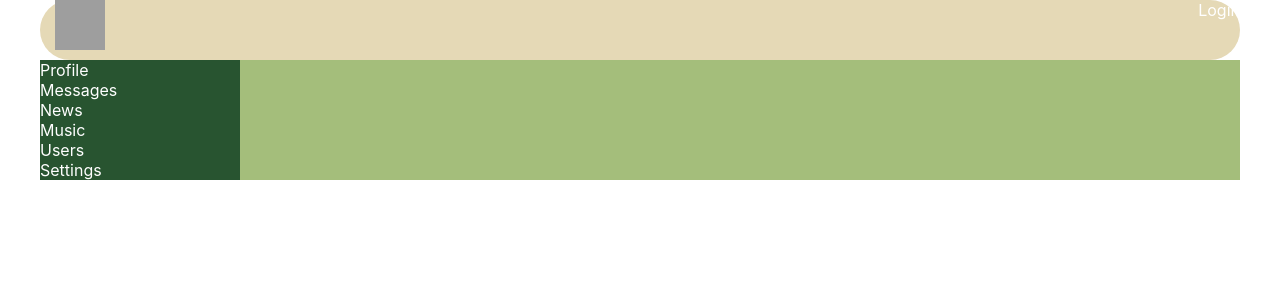
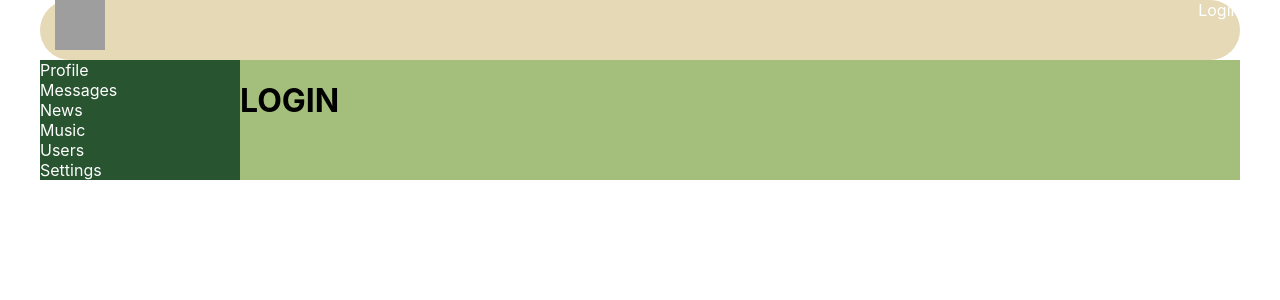
Before and after one commit to Vladyslavua3/SamuraiTSReact, a React (Create React App) app: page /login in a window 1280 px wide. Shown: the top 300 px of the page. Built offline with nearby package versions, Linux system fonts and the light colour scheme; no server answers; grey boxes are pictures that could not be loaded.

Commit message:
init:Redirect update:App,Dialogs and Profile

```diff
--- a/src/App.tsx
+++ b/src/App.tsx
@@ -10,6 +10,7 @@
 import UsersContainer from "./components/Users/UsersContainer";
 import ProfileContainer from "./components/Profile/ProfileContainer";
 import HeaderContainer from "./components/Header/HeaderContainer";
+import { Login } from "./components/Login/Login";
 
 const App = () => {
 
@@ -25,6 +26,7 @@
                         <Route path='/music' render={()=><Music/>}/>
                         <Route path='/users' render={()=><UsersContainer/>}/>
                         <Route path='/settings' render={()=><Settings/>}/>
+                        <Route path='/login' render={()=><Login />}/>
                 </div>
             </div>
     )
--- a/src/components/Dialogs/Dialogs.tsx
+++ b/src/components/Dialogs/Dialogs.tsx
@@ -1,6 +1,6 @@
 import React from "react";
 import s from './Dialogs.module.css'
-import {NavLink} from "react-router-dom";
+import { NavLink, Redirect } from "react-router-dom";
 import {dialogsType, messageType} from "../../Store";
 import {ChangeEvent} from "react";
 import {DialogsPropsType} from "./DialogsContainer";
@@ -46,6 +46,10 @@
             props.onChange(text)
         }
     }
+
+   if(!props.isAuth) return <Redirect to='/login'/>
+
+
 return(
     <div className={s.dialogs}>
         <div className={s.dialogsItems}>
--- a/src/components/Dialogs/DialogsContainer.tsx
+++ b/src/components/Dialogs/DialogsContainer.tsx
@@ -9,6 +9,7 @@
 
 type MapStateContainerProps = {
     messages:messagesType
+    isAuth:boolean
 }
 
 type MapDispatchPropsType = {
@@ -21,7 +22,8 @@
 
 let mapStateToProps = (state:AppStateType):MapStateContainerProps => {
     return{
-        messages:state.messages
+        messages:state.messages,
+        isAuth:state.auth.isAuth
     }
 }
 
--- /dev/null
+++ b/src/components/Login/Login.tsx
@@ -0,0 +1,9 @@
+import React from "react";
+
+export const Login = () => {
+  return (
+    <div>
+      <h1>LOGIN</h1>
+    </div>
+  );
+};
--- a/src/components/Nav/Nav.tsx
+++ b/src/components/Nav/Nav.tsx
@@ -10,7 +10,7 @@
             <NavLink to='/profile' >Profile</NavLink>
         </div>
         <div className={s.item}>
-            <NavLink to='/dialogs'>Messages</NavLink>
+            <NavLink to='/dialogs' >Messages</NavLink>
         </div>
         <div>
             <NavLink to='/news' >News</NavLink>
--- a/src/components/Profile/ProfileContainer.tsx
+++ b/src/components/Profile/ProfileContainer.tsx
@@ -1,16 +1,16 @@
 import React, {FC} from "react";
 import {Profile} from "./Profile";
-import axios from "axios";
 import {connect} from "react-redux";
-import {getUserProfileTC, setUserProfile} from "../../redux/profileReducer";
+import {getUserProfileTC} from "../../redux/profileReducer";
 import {profilePageType, ProfileType} from "../../Store";
 import {AppStateType} from "../../redux/reduxStore";
 import {compose} from "redux";
-import {RouteComponentProps,withRouter} from "react-router-dom";
+import { Redirect, RouteComponentProps, withRouter } from "react-router-dom";
 
 
 type MapStatePropsType = {
     profile: ProfileType
+    isAuth:boolean
 }
 
 type PathParamType = {
@@ -19,7 +19,7 @@
 
 type ProfileTypeProps = profilePageType & { getUserProfileTC:(userId:string)=>void}
 
-type NewProfileTypeProps = ProfileTypeProps & RouteComponentProps<PathParamType>
+type NewProfileTypeProps = ProfileTypeProps & RouteComponentProps<PathParamType> & MapStatePropsType
 
 class ProfileContainer extends React.Component<NewProfileTypeProps>{
 
@@ -29,6 +29,8 @@
 
 
     render() {
+        if(!this.props.isAuth) return <Redirect to='/login'/>
+
         return (
             <div>
                 <Profile
@@ -45,7 +47,8 @@
 
 let mapStateToProps = (state:AppStateType):MapStatePropsType => {
     return {
-        profile: state.profilePage.profile
+        profile: state.profilePage.profile,
+        isAuth:state.auth.isAuth
     }
 }
 
```
